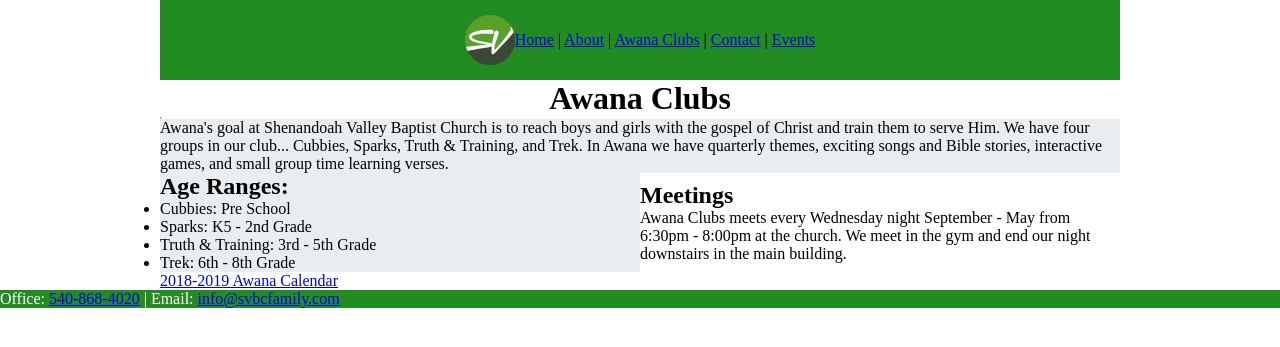
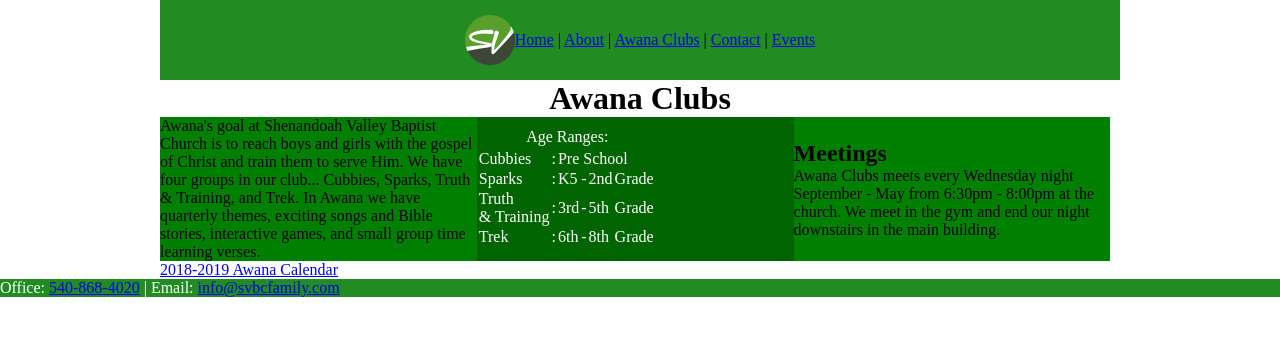
Before and after one commit to lewisdm87/svbcfamily.github.io, a PHP site: page /awana.html in a window 1280 px wide. Shown: the top 347 px of the page. Run offline with PHP 8.4, Linux system fonts and the light colour scheme.

Commit message:
beautification

```diff
--- a/awana.html
+++ b/awana.html
@@ -28,20 +28,58 @@
 	</div>
 	<div class="section header">
 	<h1>Awana Clubs</h1>
-	</div><hr>
-	<div class="content">
+	</div>
+	<div class="feature-1">
 	<p>Awana's goal at Shenandoah Valley Baptist Church is to reach boys and girls with the gospel of Christ and train them to serve Him. We have four groups in our club... Cubbies, Sparks, Truth &amp; Training, and Trek. In Awana we have quarterly themes, exciting songs and Bible stories, interactive games, and small group time learning verses.</p>
+
 	</div>
-	<div class="content-left">
-	<h2>Age Ranges:</h2>
-<ul>
-<li>Cubbies: Pre School</li>
-<li>Sparks: K5 - 2nd Grade</li>
-<li>Truth &amp; Training: 3rd - 5th Grade</li>
-<li>Trek: 6th - 8th Grade</li>
-</ul>
+	<div class="feature-2">
+		<table class="quickTable" id="quickTable">
+  <caption>Age Ranges:</caption>
+  <thead>
+	  <tr class="tableHeader"></tr>
+  </thead>
+  <tbody>
+    <tr class="dataRow">
+      <td>Cubbies</td>
+      <td>:</td>
+      <td colspan="4">Pre School</td>
+      <td></td>
+    </tr>
+    <tr class="dataRow">
+      <td>Sparks</td>
+      <td>:</td>
+      <td>K5</td>
+      <td>-</td>
+		<td>2nd</td>
+		<td>Grade</td>
+    </tr>
+    <tr class="dataRow">
+      <td>Truth <br>& Training</td>
+		<td>:</td>
+      <td>3rd</td>
+		<td>-</td>
+		<td>5th</td>
+		<td>Grade</td>
+    </tr>
+	  <tr class="dataRow">
+		  <td>Trek</td>
+		  <td>:</td>
+		  <td>6th</td>
+		  <td>-</td>
+		  <td>8th</td>
+		  <td>Grade</td>
+	  </tr>
+  </tbody>
+  <tfoot class="tableFooter">
+  	<tr>
+      <td colspan="4"></td>
+    </tr>
+  </tfoot>
+</table>
+
 	</div>
-	<div class="content-right">
+	<div class="feature-3">
 	<h2>Meetings</h2>
 	<p>Awana Clubs meets every Wednesday night September - May from 6:30pm - 8:00pm at the church. We meet in the gym and end our night downstairs in the main building.</p>
 	</div>
--- a/contact.html
+++ b/contact.html
@@ -67,7 +67,7 @@ input[type=submit]:hover {
 }
 	</style>
 
-<title>HEAD</title>
+<title>CONTACT</title>
 
 <meta name="viewport" content="width=device-width, initial-scale=1.0, maximum-scale=1.0"/>
 
--- a/svbcfamily.css
+++ b/svbcfamily.css
@@ -42,6 +42,13 @@
 
 .form{
 	box-sizing: border-box;
+}
+
+.feature-1,
+.feature-2,
+.feature-3{
+	align-content: center;
+	width: 100%;
 }
 
 .tblLeft{
```
Also changed, not shown: events.html (+26 -7 lines).
